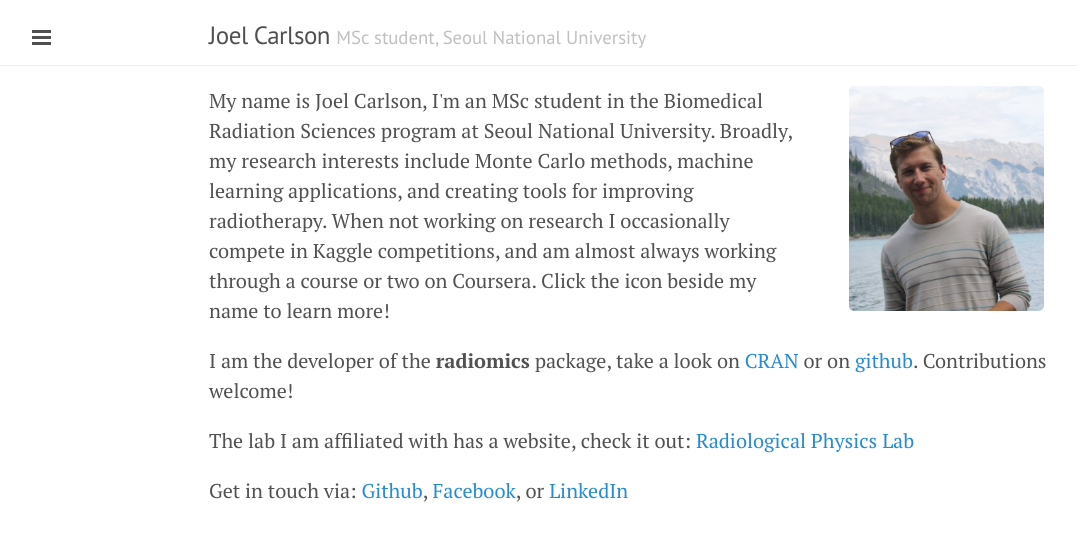
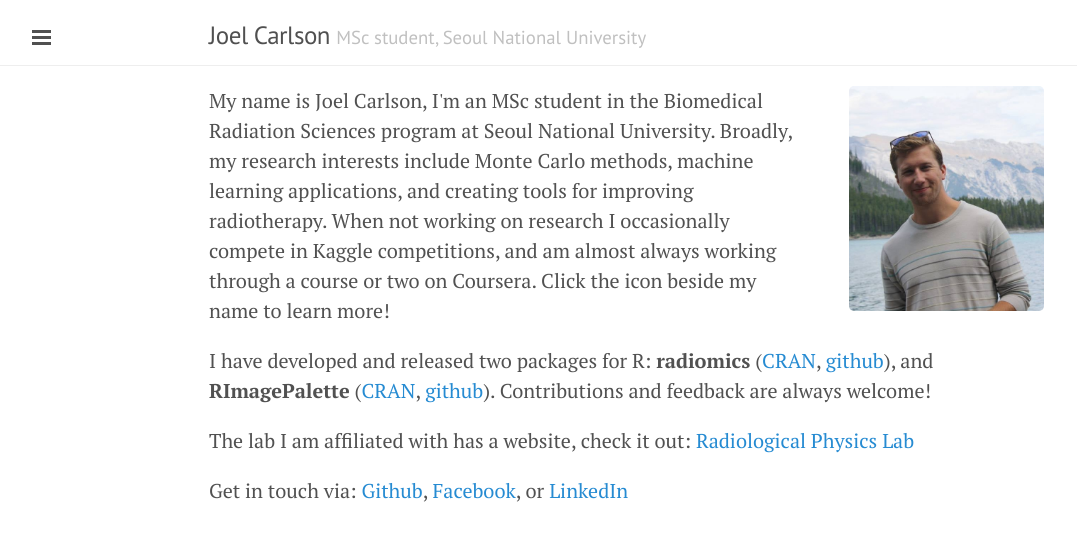
Before and after one commit to joelcarlson/joelcarlson.github.io, a Jekyll site: the page built from index.html, in a window 1280 px wide. Shown: the top 541 px of the page, without its empty margins (1-1078 px from the left). Built offline with Jekyll 4.4.1, drawn with Linux system fonts in a browser that asks for light colours; Markdown is read by kramdown in place of the engine named in the settings.

Commit message:
Update about and index

```diff
--- a/index.html
+++ b/index.html
@@ -8,11 +8,12 @@ layout: default
 </div>
 <p>My name is Joel Carlson, I'm an MSc student in the Biomedical Radiation Sciences program at Seoul National University. Broadly, my research interests include Monte Carlo methods, machine learning applications, and creating tools for improving radiotherapy. When not working on research I occasionally compete in Kaggle competitions, and am almost always working through a course or two on Coursera. Click the icon beside my name to learn more!</p>
 
-<p>I am the developer of the <b>radiomics</b> package, take a look on <a href="https://cran.r-project.org/web/packages/radiomics/index.html">CRAN</a> or on <a href="https://github.com/joelcarlson/radiomics">github</a>. Contributions welcome!</p>
+<p>I have developed and released two packages for R: <b>radiomics</b> (<a href="https://cran.r-project.org/web/packages/radiomics/index.html">CRAN</a>, <a href="https://github.com/joelcarlson/radiomics">github</a>), and <b>RImagePalette</b> (<a href="https://cran.r-project.org/web/packages/radiomics/index.html">CRAN</a>, <a href="https://github.com/joelcarlson/RImagePalette">github</a>). Contributions and feedback are always welcome!</p>
 
 <p>The lab I am affiliated with has a website, check it out: <a href="http://rplab.snu.ac.kr/">Radiological Physics Lab</a></p>
 
 Get in touch via: <a href="https://github.com/joelcarlson">Github</a>, <a href="https://www.facebook.com/joel.carlson.79">Facebook</a>, or <a href="https://ca.linkedin.com/pub/joel-carlson/47/279/1b6">LinkedIn</a>
+
 
 
 <!--
```
Also changed, not shown: about.md (+2 -0 lines).
